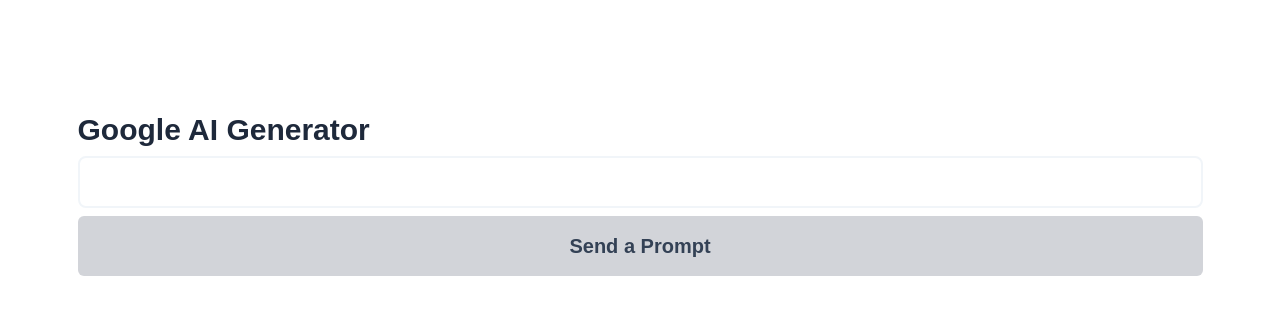
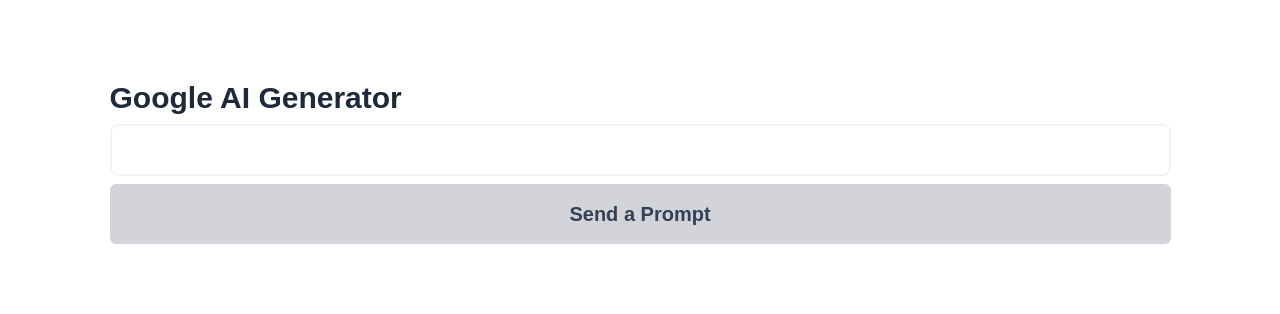
Before and after one commit to Sergioaorozco/generatorAI, a Vue app: page / in a window 1280 px wide. Shown: the top 314 px of the page. Built offline with nearby package versions, Linux system fonts and the light colour scheme; a web font is replaced by a local one.

Commit message:
restry last change

```diff
--- a/src/style.css
+++ b/src/style.css
@@ -6,5 +6,5 @@
 .wrapper {
   max-inline-size: 1125px;
   margin: auto;
-  padding-block: 2em;
+  padding-inline: 2em;
 }
```
